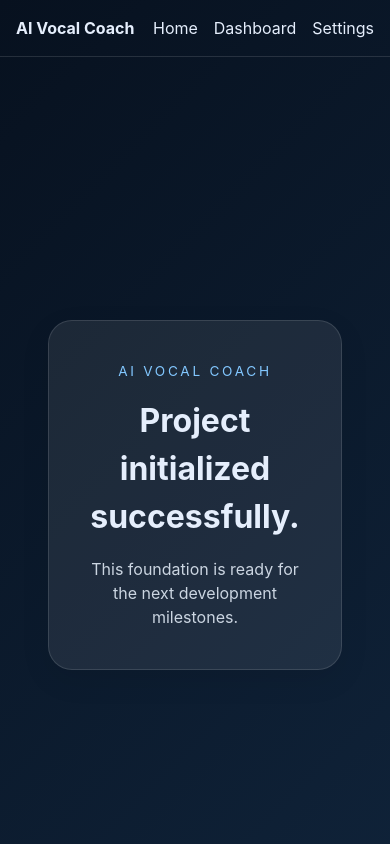
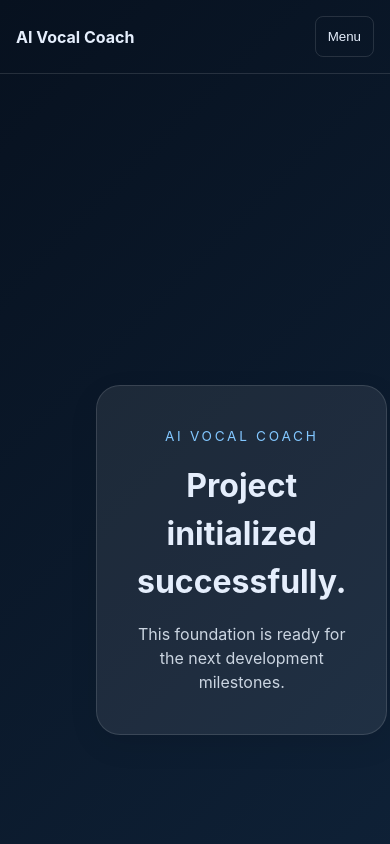
Before and after one commit to wuderick/AI-Vocal-Coach, a React (Vite) app: page / in a window 390 px wide. Shown: the top 844 px of the page. Built offline with nearby package versions, Linux system fonts and the light colour scheme.

Commit message:
Task 006: Add responsive layout foundation

```diff
--- a/src/components/Footer.tsx
+++ b/src/components/Footer.tsx
@@ -1,7 +1,7 @@
 export function Footer() {
   return (
     <footer style={{
-      padding: 'var(--spacing-medium)',
+      padding: 'var(--footer-padding)',
       borderTop: '1px solid var(--color-border)',
       marginTop: 'auto',
       textAlign: 'center',
--- a/src/components/Header.tsx
+++ b/src/components/Header.tsx
@@ -3,11 +3,12 @@ import { Navigation } from './Navigation';
 export function Header() {
   return (
     <header style={{
-      padding: 'var(--spacing-medium)',
+      padding: 'var(--header-padding)',
       borderBottom: '1px solid var(--color-border)',
       display: 'flex',
       justifyContent: 'space-between',
       alignItems: 'center',
+      position: 'relative',
     }}>
       <div>
         <strong>AI Vocal Coach</strong>
--- a/src/components/Navigation.tsx
+++ b/src/components/Navigation.tsx
@@ -1,3 +1,4 @@
+import { useEffect, useState } from 'react';
 import { NavLink } from 'react-router-dom';
 
 const linkStyles = {
@@ -6,8 +7,81 @@ const linkStyles = {
 };
 
 export function Navigation() {
+  const [isMobile, setIsMobile] = useState(false);
+  const [open, setOpen] = useState(false);
+
+  useEffect(() => {
+    if (typeof window === 'undefined' || typeof window.matchMedia !== 'function') {
+      return undefined;
+    }
+
+    const breakpoint = getComputedStyle(document.documentElement)
+      .getPropertyValue('--breakpoint-mobile')
+      .trim();
+
+    const mediaQuery = window.matchMedia(`(max-width: ${breakpoint})`);
+    const update = () => setIsMobile(mediaQuery.matches);
+
+    update();
+
+    if (typeof mediaQuery.addEventListener === 'function') {
+      mediaQuery.addEventListener('change', update);
+    } else {
+      mediaQuery.addListener(update);
+    }
+
+    return () => {
+      if (typeof mediaQuery.removeEventListener === 'function') {
+        mediaQuery.removeEventListener('change', update);
+      } else {
+        mediaQuery.removeListener(update);
+      }
+    };
+  }, []);
+
+  useEffect(() => {
+    if (!isMobile) {
+      setOpen(false);
+    }
+  }, [isMobile]);
+
+  const navStyle = {
+    display: isMobile ? (open ? 'flex' : 'none') : 'flex',
+    flexDirection: isMobile ? 'column' : 'row',
+    gap: 'var(--spacing-small)',
+    position: isMobile ? 'absolute' : 'static',
+    right: isMobile ? 'var(--page-padding)' : undefined,
+    top: isMobile ? '100%' : undefined,
+    background: isMobile ? 'var(--color-surface)' : undefined,
+    border: isMobile ? '1px solid var(--color-border)' : undefined,
+    borderRadius: isMobile ? 'var(--radius-medium)' : undefined,
+    padding: isMobile ? 'var(--spacing-medium)' : undefined,
+    zIndex: isMobile ? 10 : undefined,
+    minWidth: isMobile ? '12rem' : undefined,
+  } as const;
+
+  const buttonStyle = {
+    display: isMobile ? 'inline-flex' : 'none',
+    background: 'transparent',
+    border: '1px solid var(--color-border)',
+    borderRadius: 'var(--radius-medium)',
+    color: 'var(--color-text-primary)',
+    padding: 'var(--spacing-small)',
+    cursor: 'pointer',
+  } as const;
+
   return (
-    <nav aria-label="Primary navigation" style={{ display: 'flex', gap: 'var(--spacing-medium)' }}>
+    <div style={{ display: 'flex', alignItems: 'center', gap: 'var(--spacing-medium)', position: 'relative' }}>
+      <button
+        type="button"
+        onClick={() => setOpen((current) => !current)}
+        style={buttonStyle}
+        aria-expanded={open}
+        aria-label="Toggle navigation"
+      >
+        Menu
+      </button>
+      <nav aria-label="Primary navigation" style={navStyle}>
         <NavLink to="/" style={linkStyles} end>
           Home
         </NavLink>
@@ -18,5 +92,6 @@ export function Navigation() {
           Settings
         </NavLink>
       </nav>
+    </div>
   );
 }
--- a/src/components/ui/uiStyles.ts
+++ b/src/components/ui/uiStyles.ts
@@ -15,9 +15,9 @@ export const uiCardStyles: CSSProperties = {
 
 export const uiContainerStyles: CSSProperties = {
   width: '100%',
-  maxWidth: '1200px',
+  maxWidth: 'var(--container-max-width)',
   margin: '0 auto',
-  padding: 'var(--spacing-medium)',
+  padding: 'var(--page-padding)',
 };
 
 export const uiSectionStyles: CSSProperties = {
--- a/src/layouts/AppLayout.tsx
+++ b/src/layouts/AppLayout.tsx
@@ -1,13 +1,16 @@
 import { Outlet } from 'react-router-dom';
 import { Header } from '../components/Header';
 import { Footer } from '../components/Footer';
+import { Container } from '../components/ui/Container';
 
 export function AppLayout() {
   return (
     <div style={{ display: 'flex', minHeight: '100vh', flexDirection: 'column' }}>
       <Header />
-      <main style={{ flex: 1, padding: 'var(--spacing-medium)' }}>
-        <Outlet />
+      <main style={{ flex: 1, padding: 'var(--page-padding)' }}>
+        <Container>
+          <Outlet />
+        </Container>
       </main>
       <Footer />
     </div>
--- /dev/null
+++ b/src/theme/breakpoints.css
@@ -0,0 +1,27 @@
+:root {
+  --breakpoint-mobile: 640px;
+  --breakpoint-tablet: 900px;
+  --breakpoint-desktop: 1200px;
+
+  --page-padding: 2rem;
+  --header-padding: 1rem;
+  --footer-padding: 1rem;
+  --nav-gap: 1rem;
+  --container-max-width: 1200px;
+}
+
+@media (max-width: var(--breakpoint-tablet)) {
+  :root {
+    --page-padding: 1.5rem;
+    --header-padding: 0.75rem;
+    --footer-padding: 0.75rem;
+  }
+}
+
+@media (max-width: var(--breakpoint-mobile)) {
+  :root {
+    --page-padding: 1rem;
+    --header-padding: 0.75rem;
+    --footer-padding: 0.75rem;
+  }
+}
--- a/src/theme/index.css
+++ b/src/theme/index.css
@@ -1,3 +1,4 @@
+@import './breakpoints.css';
 @import './colors.css';
 @import './typography.css';
 @import './spacing.css';
```
Also changed, not shown: src/components/NavigationMenu.tsx (added, +68 -0 lines), tasks/TASK_006_RESPONSIVE_LAYOUT.md (added), 1 other file (tests, documents, lock files or other folders). Lines whose indentation alone changed are shown as unchanged.
